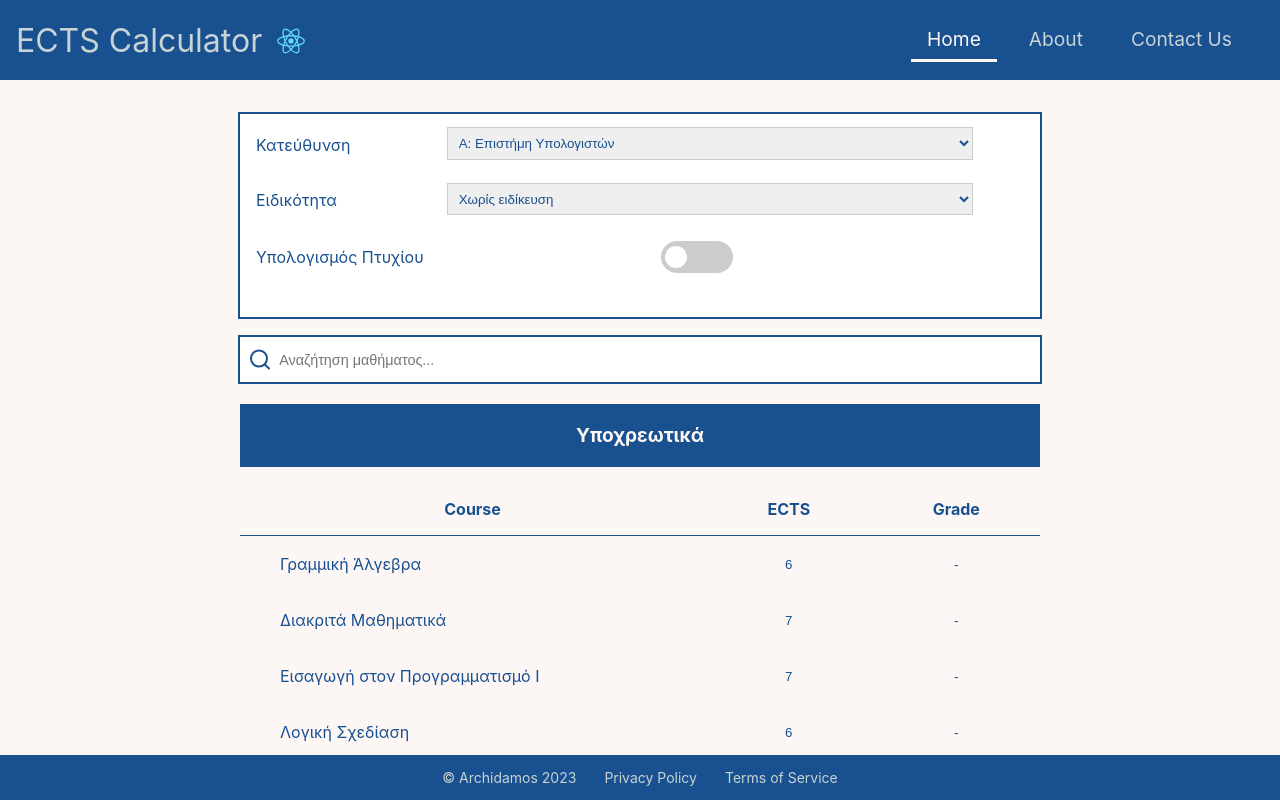
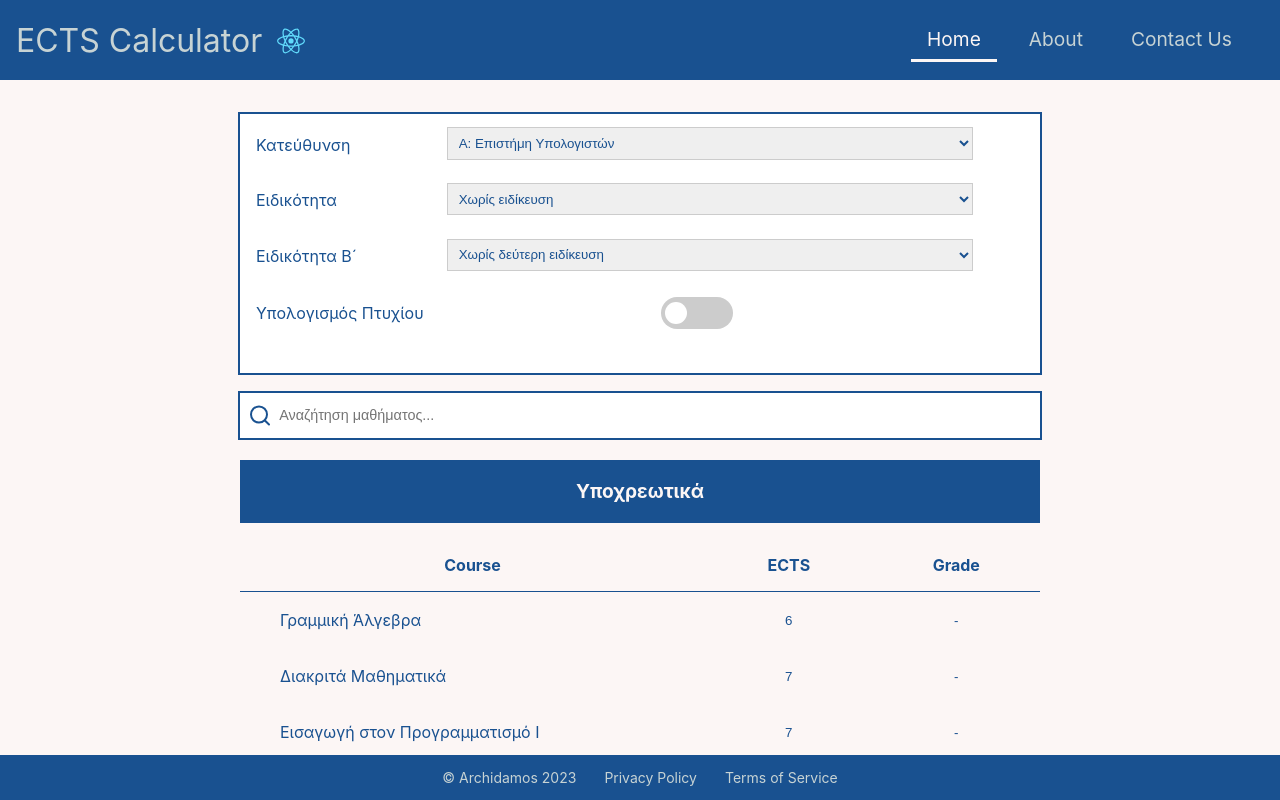
Before and after one commit to arxidamos/ECTS-Calculator, a React (Create React App) app: page / in a window 1280 px wide. Shown: the top 800 px of the page. Built offline with nearby package versions, Linux system fonts and the light colour scheme; the HTML template or start-up script is replaced by a standard one.

Commit message:
Added 2nd specialization option, no highlight yet

```diff
--- a/src/components/Pages/MainPage.js
+++ b/src/components/Pages/MainPage.js
@@ -40,9 +40,10 @@ const calculateAverageAux = (filteredCourses) =>
   return accum;
 }, { sum: 0, totalEcts: 0});
 
-const filterTrackCompCourses = (courses, track, specialization) => {
+const filterTrackCompCourses = (courses, track, specialization, extraSpecialization) => {
   let trackCourses = []
   let specializationCourses = [];
+  let extraSpecializationCourses = [];
 
   // Add courses availbale for this Track (bar those necessary for the Specialization)
   if (track === "A") {
@@ -50,6 +51,8 @@ const filterTrackCompCourses = (courses, track, specialization) => {
       (course.neededFor.includes("s1") || course.neededFor.includes("s2") || course.neededFor.includes("s3"))
       &&
       (!course.neededFor.includes(`s${specialization}`))
+      &&
+      (!course.neededFor.includes(`s${extraSpecialization}`))
     );
   }
   else if (track === "B") {
@@ -57,6 +60,8 @@ const filterTrackCompCourses = (courses, track, specialization) => {
       (course.neededFor.includes("s4") || course.neededFor.includes("s5") || course.neededFor.includes("s6"))
       &&
       (!course.neededFor.includes(`s${specialization}`))
+      &&
+      (!course.neededFor.includes(`s${extraSpecialization}`))
     );
   }
 
@@ -64,8 +69,16 @@ const filterTrackCompCourses = (courses, track, specialization) => {
     specializationCourses = courses.filter(course =>
       course.neededFor.includes(`s${specialization}`)
     );
+
+    extraSpecializationCourses = courses.filter(course =>
+      course.neededFor.includes(`s${extraSpecialization}`)
+    );
   }
-  return {trackCompTotal: trackCourses, specializationTotal: specializationCourses}
+  return {
+    trackCompTotal: trackCourses,
+    specializationTotal: specializationCourses,
+    extraSpecializationTotal : extraSpecializationCourses
+  }
 };
 
 const InfoTip = ({ text }) => (
@@ -216,17 +229,11 @@ const MainPage = () => {
     : JSON.parse(localStorage.getItem('specialization'))
   );
 
-  // const [trackCoursesTotal, setTrackCoursesTotal] = useState(
-  //   !localStorage.getItem('trackCoursesTotal')
-  //   ? {}
-  //   : JSON.parse(localStorage.getItem('trackCoursesTotal'))
-  // )
-
-  // const [specializationCoursesTotal, setspecializationCoursesTotal] = useState(
-  //   !localStorage.getItem('specializationCoursesTotal')
-  //   ? {}
-  //   : JSON.parse(localStorage.getItem('specializationCoursesTotal'))
-  // )
+  const [extraSpecialization, setExtraSpecialization] = useState(
+    !localStorage.getItem('extraSpecialization')
+    ? 7
+    : JSON.parse(localStorage.getItem('extraSpecialization'))
+  );
 
   const [highlight, setHighlight] = useState(
     !localStorage.getItem('highlight')
@@ -287,6 +294,11 @@ const MainPage = () => {
       setSpecialization(JSON.parse(storedSpecialization));
     }
 
+    const storedExtraSpecialization = localStorage.getItem('extraSpecialization');
+    if (storedExtraSpecialization) {
+      setExtraSpecialization(JSON.parse(storedExtraSpecialization));
+    }
+
     const storedHighlight = localStorage.getItem('highlight');
     if (storedHighlight) {
       setHighlight(JSON.parse(storedHighlight));
@@ -313,6 +325,11 @@ const MainPage = () => {
     localStorage.setItem('specialization', JSON.stringify(specialization));
   }, [specialization]);
 
+  // Each time extra specialization is changed, update localStorage
+  useEffect(() => {
+    localStorage.setItem('extraSpecialization', JSON.stringify(extraSpecialization));
+  }, [extraSpecialization]);
+
   // Each time highlight is changed, update localStorage
   useEffect(() => {
     localStorage.setItem('highlight', JSON.stringify(highlight));
@@ -333,23 +350,6 @@ const MainPage = () => {
     };
   };
 
-  // const markRows = (courses) => {
-  //   let classes = {};
-  //   courses.forEach(course => {
-  //     if (course in trackCoursesTotal) {
-  //       classes[course.course] ="course-row highlighted-row";
-  //     }
-  //     else {
-  //       classes[course.course] ="course-row";
-  //     }
-  //   });
-  //   return classes;
-  // };
-
-  // useEffect(() => {
-  //   setRowClasses(markRows(courses));
-  // }, [courses]);
-
   // Sum all courses Passed per category
   const findCoursesPassed = () => {
     // Compulsory
@@ -366,12 +366,10 @@ const MainPage = () => {
 
     // Track compulsory (calculate separately those needed for spec and those available for track)
     const trackCompCoursesAll = courses.filter(course => course.type === "track-compulsory");
-    const trackAndSpecTotal = filterTrackCompCourses(trackCompCoursesAll, track, specialization);
+    const trackAndSpecTotal = filterTrackCompCourses(trackCompCoursesAll, track, specialization, extraSpecialization);
     const trackCompPassed = trackAndSpecTotal.trackCompTotal.filter(course => course.grade >= 5 && course.grade <= 10);
     const specializationPassed = trackAndSpecTotal.specializationTotal.filter(course => course.grade >= 5 && course.grade <= 10);
-
-    // setTrackCoursesTotal(trackAndSpecTotal.trackCompTotal);
-    // setspecializationCoursesTotal(trackAndSpecTotal.specializationTotal);
+    const extraSpecializationPassed = trackAndSpecTotal.extraSpecializationTotal.filter(course => course.grade >= 5 && course.grade <= 10);
 
     return {
       compTotal: compTotal.length,
@@ -381,7 +379,7 @@ const MainPage = () => {
       thesisTotal: thesisTotal.length,
       thesisPassed: thesisPassed.length,
       trackCompSpecTotal: 4,
-      trackCompSpecPassed: (trackCompPassed.length + specializationPassed.length),
+      trackCompSpecPassed: (trackCompPassed.length + specializationPassed.length + extraSpecializationPassed.length),
     };
   };
 
@@ -428,7 +426,7 @@ const MainPage = () => {
 
   return (
     <>
-      <StudentInfo track={track} setTrack={setTrack} specialization={specialization} setSpecialization={setSpecialization} highlight={highlight} setHighlight={setHighlight} findAverage={findAverage} findCoursesPassed={findCoursesPassed}/>
+      <StudentInfo track={track} setTrack={setTrack} specialization={specialization} setSpecialization={setSpecialization} extraSpecialization={extraSpecialization} setExtraSpecialization={setExtraSpecialization} highlight={highlight} setHighlight={setHighlight} findAverage={findAverage} findCoursesPassed={findCoursesPassed}/>
       <Search searchTerm={searchTerm} setSearchTerm={setSearchTerm} />
       <table className="responsive-table">
         {
--- a/src/components/StudentInfo/StudentInfo.js
+++ b/src/components/StudentInfo/StudentInfo.js
@@ -2,7 +2,7 @@ import React from 'react';
 import "./StudentInfo.css"
 import { useEffect, useState } from "react";
 
-const StudentInfo = ({ track, setTrack, specialization, setSpecialization, highlight, setHighlight, findAverage, findCoursesPassed }) => {
+const StudentInfo = ({ track, setTrack, specialization, setSpecialization, extraSpecialization, setExtraSpecialization, highlight, setHighlight, findAverage, findCoursesPassed }) => {
   const {average, totalEcts} = findAverage();
   const {compTotal, compPassed, genEduTotal, genEduPassed, thesisTotal, thesisPassed, trackCompSpecTotal, trackCompSpecPassed} = findCoursesPassed();
 
@@ -19,6 +19,10 @@ const StudentInfo = ({ track, setTrack, specialization, setSpecialization, highl
   const handleSpecializationChange = event => {
     setSpecialization(event.target.value);
   };
+
+  const handleExtraSpecializationChange = event => {
+    setExtraSpecialization(event.target.value);
+  }
 
   const handleHighlight = (e) => {
     setHighlight(!highlight);
@@ -50,21 +54,65 @@ const StudentInfo = ({ track, setTrack, specialization, setSpecialization, highl
         id="specialization"
         value={specialization}
         onChange={handleSpecializationChange}>
-        {track === 'A' ? (
-          <>
+        {track === 'A'
+          ? <>
               <option value={1}>S1: Θεμελιώσεις της Πληροφορικής</option>
               <option value={2}>S2: Διαχείριση δεδομένων και γνώσης</option>
               <option value={3}>S3: Λογισμικό</option>
               <option value={7}>Χωρίς ειδίκευση</option>
             </>
-        ) : (
-          <>
+          : <>
               <option value={4}>S4: Υλικό και Αρχιτεκτονική</option>
               <option value={5}>S5: Επικοινωνίες και Δικτύωση</option>
               <option value={6}>S6: Επεξεργασία Σήματος και Πληροφορίας</option>
               <option value={7}>Χωρίς ειδίκευση</option>
             </>
-        )}
+        }
+      </select>
+      <label className="grid-item" htmlFor="extraSpecialization">Ειδικότητα Β´</label>
+      <select
+        className="grid-item "
+        id="extraSpecialization"
+        value={extraSpecialization}
+        onChange={handleExtraSpecializationChange}>
+        {track === 'A'
+          ? (specialization === 1
+            ? <>
+              <option value={2}>S2: Διαχείριση δεδομένων και γνώσης</option>
+              <option value={3}>S3: Λογισμικό</option>
+              <option value={7}>Χωρίς δεύτερη ειδίκευση</option>
+            </>
+            : specialization === 2
+              ? <>
+                <option value={1}>S1: Θεμελιώσεις της Πληροφορικής</option>
+                <option value={3}>S3: Λογισμικό</option>
+                <option value={7}>Χωρίς δεύτερη ειδίκευση</option>
+              </>
+              : <>
+                <option value={1}>S1: Θεμελιώσεις της Πληροφορικής</option>
+                <option value={2}>S2: Διαχείριση δεδομένων και γνώσης</option>
+                <option value={7}>Χωρίς δεύτερη ειδίκευση</option>
+              </>
+          )
+          : (specialization === 4
+            ? <>
+              <option value={5}>S5: Επικοινωνίες και Δικτύωση</option>
+              <option value={6}>S6: Επεξεργασία Σήματος και Πληροφορίας</option>
+              <option value={7}>Χωρίς δεύτερη ειδίκευση</option>
+            </>
+            : specialization === 5
+              ? <>
+                <option value={4}>S4: Υλικό και Αρχιτεκτονική</option>
+                <option value={6}>S6: Επεξεργασία Σήματος και Πληροφορίας</option>
+                <option value={7}>Χωρίς δεύτερη ειδίκευση</option>
+              </>
+              : <>
+                <option value={4}>S4: Υλικό και Αρχιτεκτονική</option>
+                <option value={5}>S5: Επικοινωνίες και Δικτύωση</option>
+                <option value={7}>Χωρίς δεύτερη ειδίκευση</option>
+              </>
+          )
+        }
       </select>
       {/* <button type="submit">Submit</button> */}
       <label className="grid-item last-item" htmlFor="showHints">
```
Lines whose indentation alone changed are shown as unchanged.
